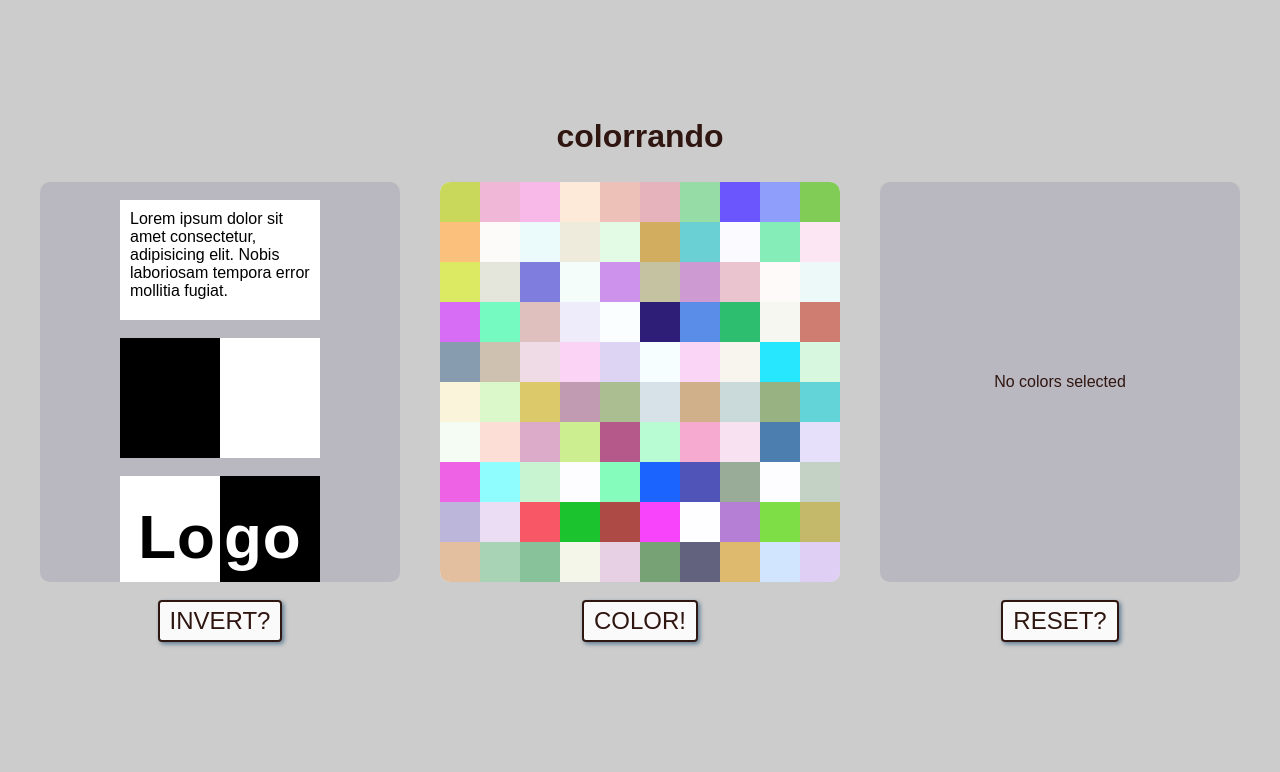
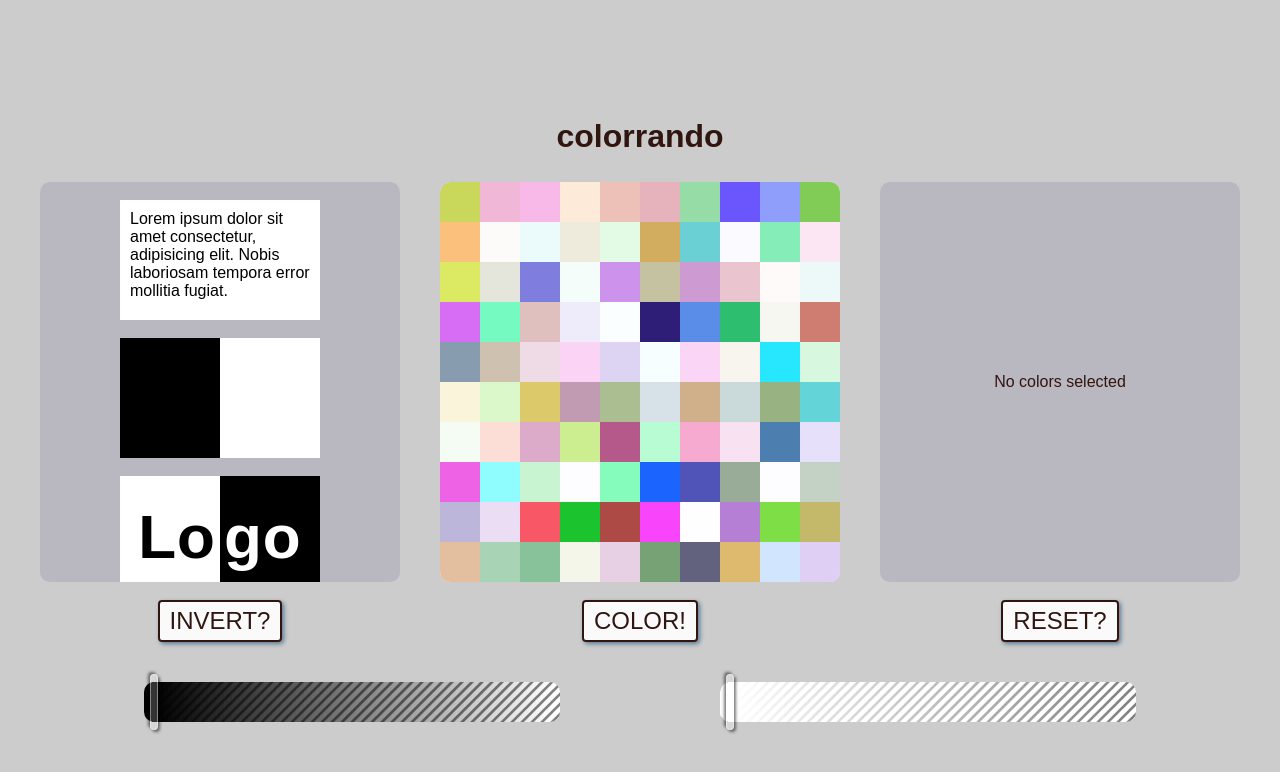
Before and after one commit to galustoff/colorrando, a Vue app: page / in a window 1280 px wide. Shown: the top 772 px of the page. Built offline with nearby package versions, Linux system fonts and the light colour scheme.

Commit message:
set initial range states for black & white colors

```diff
--- a/src/AppTransparencyRange.vue
+++ b/src/AppTransparencyRange.vue
@@ -9,7 +9,7 @@
         v-for="i in 100"
         :key="i"
         :color="getRgbaColor(i)"
-        :isActive="i === colorAlpha * 100"
+        :isActive="i === currentAlpha * 100"
       />
     </div>
   </div>
@@ -24,31 +24,21 @@
     },
 
     props: {
-      color: String
+      colorPart: String,
+      currentAlpha: Number
     },
 
     computed: {
-      /**
-       * this func returns a string like 'rgba(232, 23, 88' based on color prop
-       */
-      colorParsedPart() {
-        return /rgba\((\d+, ){2}\d+/.exec(this.color)[0]
-      },
-
-      colorAlpha() {
-        return /rgba\((\d+,\s){3}(1|0\.\d+)\)/g.exec(this.color)[2]
-      },
-
       leftEarStyle() {
         return {
-          backgroundColor: /rgba\((\d+, ){2}\d+/.exec(this.color)[0] + ', 1)'
+          backgroundColor: this.colorPart + '1)'
         }
       }
     },
 
     methods: {
       getRgbaColor(i) {
-        return this.colorParsedPart + `, ${i / 100})`
+        return this.colorPart + `${i / 100})`
       }
     }
   }
--- a/src/components/TheMain/TheMain.vue
+++ b/src/components/TheMain/TheMain.vue
@@ -9,10 +9,16 @@
       <the-dump :newColor="newDumpColor" @new-color-request="openController" />
     </div>
 
-    <!-- <div class="the-main__content-line the-main__content-line_lower">
-      <app-trancparency-range :color="mainColors.first" />
-      <app-trancparency-range :color="mainColors.second" />
-    </div> -->
+    <div class="the-main__content-line the-main__content-line_lower">
+      <app-trancparency-range
+        :color-part="mainColors[0].part"
+        :current-alpha="mainColors[0].alpha"
+      />
+      <app-trancparency-range
+        :color-part="mainColors[1].part"
+        :current-alpha="mainColors[1].alpha"
+      />
+    </div>
 
     <!-- hidden popup element -->
     <the-color-controller
@@ -41,20 +47,11 @@
       AppTrancparencyRange
     },
 
-    // provide() {
-    //   return {
-    //     mainColors: this.mainColors
-    //   }
-    // },
-
     data() {
       return {
         newDumpColor: '',
         newMainColor: '',
-        // mainColors: {
-        //   first: 'rgba(0, 0, 0, 1)',
-        //   second: 'rgba(255, 255, 255, 1)'
-        // }
+
         mainColors: [
           {
             part: 'rgba(0, 0, 0, ',
```
